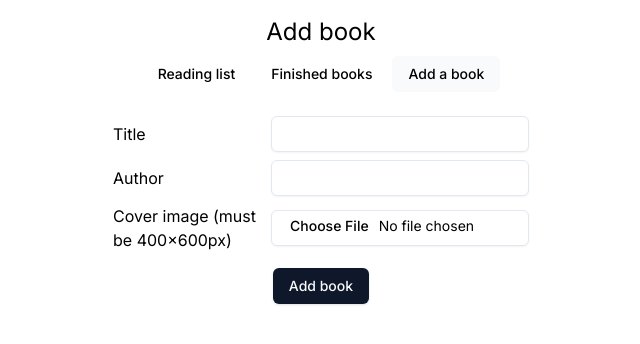
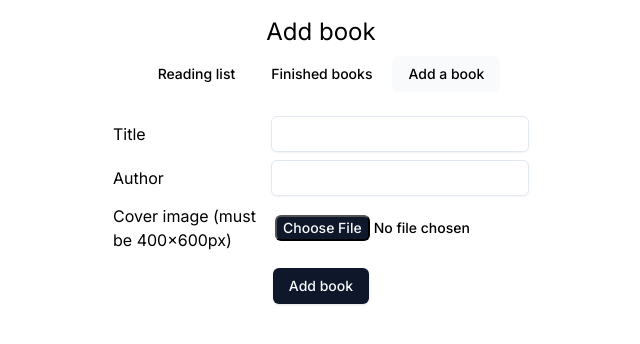
Before and after one commit to hwride/my-books, a Next.js app: page /addBook in a window 1280 px wide. Shown: the top 344 px of the page, without its empty margins (319-959 px from the left). Built offline with nearby package versions, Linux system fonts and the light colour scheme.

Commit message:
Style the file input some more

```diff
--- /dev/null
+++ b/components/ui/input-file.tsx
@@ -0,0 +1,26 @@
+import * as React from 'react'
+
+import { cn } from '@/lib/utils'
+
+export interface InputFileProps
+  extends React.InputHTMLAttributes<HTMLInputElement> {}
+
+const InputFile = React.forwardRef<HTMLInputElement, InputFileProps>(
+  ({ className, ...props }, ref) => {
+    return (
+      <input
+        type="file"
+        className={cn(
+          'px-1 py-1 text-sm font-medium',
+          'file:rounded-md file:bg-slate-900 file:text-sm file:font-medium file:text-slate-50 file:transition-colors file:hover:bg-slate-900/90 file:focus-visible:outline-none file:focus-visible:ring-1 file:focus-visible:ring-slate-400 file:dark:bg-slate-50 file:dark:text-slate-900 file:dark:hover:bg-slate-50/90 dark:focus-visible:ring-slate-800',
+          className
+        )}
+        ref={ref}
+        {...props}
+      />
+    )
+  }
+)
+InputFile.displayName = 'InputFile'
+
+export { InputFile }
--- a/pages/addBook.tsx
+++ b/pages/addBook.tsx
@@ -13,6 +13,7 @@ import {
   coverImageRequiredHeightPx,
   coverImageRequiredWidthPx,
 } from '@/config'
+import { InputFile } from '@/components/ui/input-file'
 
 export default function AddBook() {
   useSetHeading('Add book')
@@ -91,7 +92,7 @@ export default function AddBook() {
           <label htmlFor="new-book-image" className="row-start-3 block">
             Cover image (must be 400x600px)
           </label>
-          <Input
+          <InputFile
             id="new-book-image"
             name="image"
             type="file"
```
